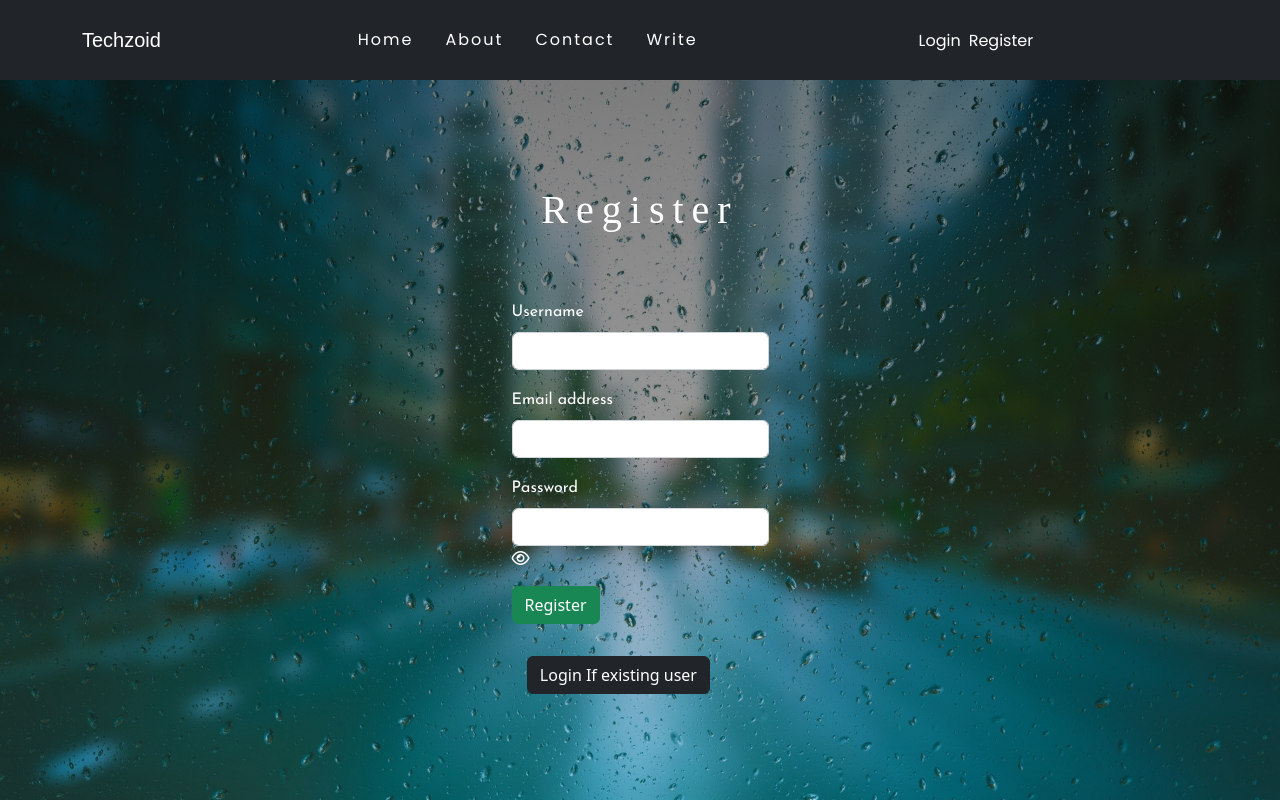
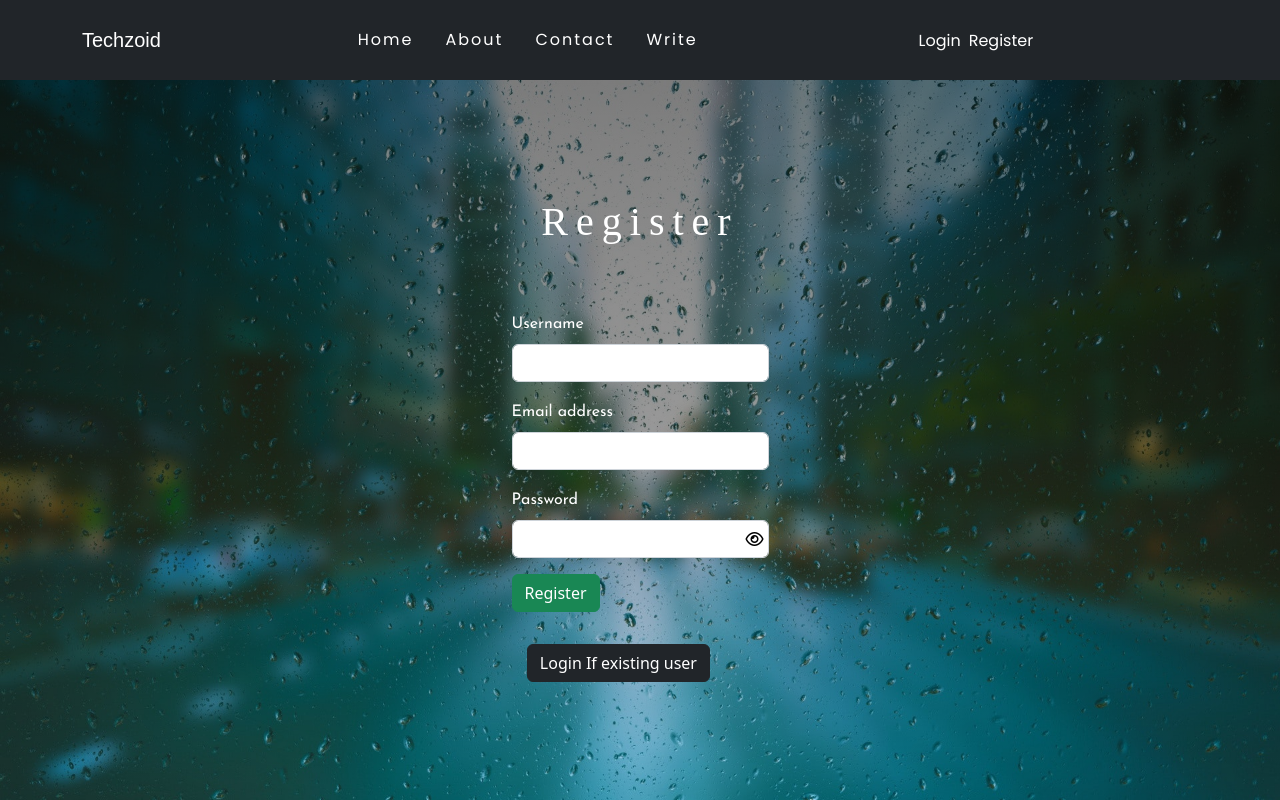
Before and after one commit to sumitsrivastava9/techzoid-frontend, a React (Create React App) app: page /register in a window 1280 px wide. Built offline with nearby package versions, Linux system fonts and the light colour scheme; a web font is replaced by a local one.

Commit message:
Show Hide Password Functionality Added

```diff
--- a/src/Config.js
+++ b/src/Config.js
@@ -1,2 +1,3 @@
+// const API_URL = 'https://localhost:5000/api';
 const API_URL = 'https://techzoidserver.onrender.com/api';
 export default API_URL;
--- a/src/pages/login/Login.jsx
+++ b/src/pages/login/Login.jsx
@@ -1,4 +1,4 @@
-import { useContext, useRef } from 'react';
+import { useState, useContext, useRef } from 'react';
 import './login.css';
 import { Link } from 'react-router-dom';
 import { Context } from '../../context/Context';
@@ -6,6 +6,7 @@
 import API_URL from '../../Config';
 
 function Login() {
+  const [passShow, setPassShow] = useState(false);
   const userRef = useRef();
   const passwordRef = useRef();
   const { dispatch, isFetching } = useContext(Context);
@@ -37,16 +38,23 @@
             ref={userRef}
           />
         </div>
-        <div className='mb-3'>
+        <div className='mb-3 inputPassword'>
           <label htmlFor='exampleInputPassword1' className='form-label'>
             Password
           </label>
           <input
-            type='password'
+            type={!passShow ? 'password' : 'text'}
             className='form-control'
             id='exampleInputPassword1'
             ref={passwordRef}
           />
+          <span onClick={() => setPassShow(!passShow)} className='showPassword'>
+            {!passShow ? (
+              <i className='fa-regular fa-eye'></i>
+            ) : (
+              <i className='fa-regular fa-eye-slash'></i>
+            )}
+          </span>
         </div>
         <button
           type='submit'
--- a/src/pages/login/login.css
+++ b/src/pages/login/login.css
@@ -48,3 +48,15 @@
 .disabled-btn:disabled {
   cursor: not-allowed;
 }
+.inputPassword {
+  position: relative;
+}
+.showPassword {
+  position: absolute;
+  right: 5px;
+  top: 41px;
+  cursor: pointer;
+}
+.showPassword i {
+  color: black;
+}
--- a/src/pages/register/Register.jsx
+++ b/src/pages/register/Register.jsx
@@ -53,17 +53,17 @@
             onChange={(e) => setEmail(e.target.value)}
           />
         </div>
-        <div className='mb-3'>
+        <div className='mb-3 inputPassword'>
           <label for='exampleInputPassword1' className='form-label'>
             Password
           </label>
           <input
-            type='password'
+            type={!passShow ? 'password' : 'text'}
             className='form-control'
             id='exampleInputPassword1'
             onChange={(e) => setPassword(e.target.value)}
           />
-          <span onClick={() => setPassShow(!passShow)}>
+          <span onClick={() => setPassShow(!passShow)} className='showPassword'>
             {!passShow ? (
               <i className='fa-regular fa-eye'></i>
             ) : (
--- a/src/pages/register/register.css
+++ b/src/pages/register/register.css
@@ -1,21 +1,38 @@
-
-.register-container{
-    min-height:90vh;
-    display:flex;
+.register-container {
+  min-height: 90vh;
+  display: flex;
   flex-direction: column;
-    justify-content: center ;
+  justify-content: center;
   align-items: center;
-    gap:2rem;
-    color:white;
+  gap: 2rem;
+  color: white;
   background-size: cover;
-    background-image: linear-gradient(rgba(0,0,0,0.5),rgba(0,0,0,0.4),transparent),url("../../assets/login-page-bg.jpg");
+  background-image: linear-gradient(
+      rgba(0, 0, 0, 0.5),
+      rgba(0, 0, 0, 0.4),
+      transparent
+    ),
+    url('../../assets/login-page-bg.jpg');
   /* border:1px solid red; */
 }
-.register-container h1{
+.register-container h1 {
   font-family: 'pattaya';
   letter-spacing: 0.5rem;
   margin-bottom: 2rem;
 }
-.login-button{
+.login-button {
   margin-right: 2.7rem;
 }
+
+.inputPassword {
+  position: relative;
+}
+.showPassword {
+  position: absolute;
+  right: 5px;
+  top: 41px;
+  cursor: pointer;
+}
+.showPassword i {
+  color: black;
+}
```
Lines whose indentation alone changed are shown as unchanged.
